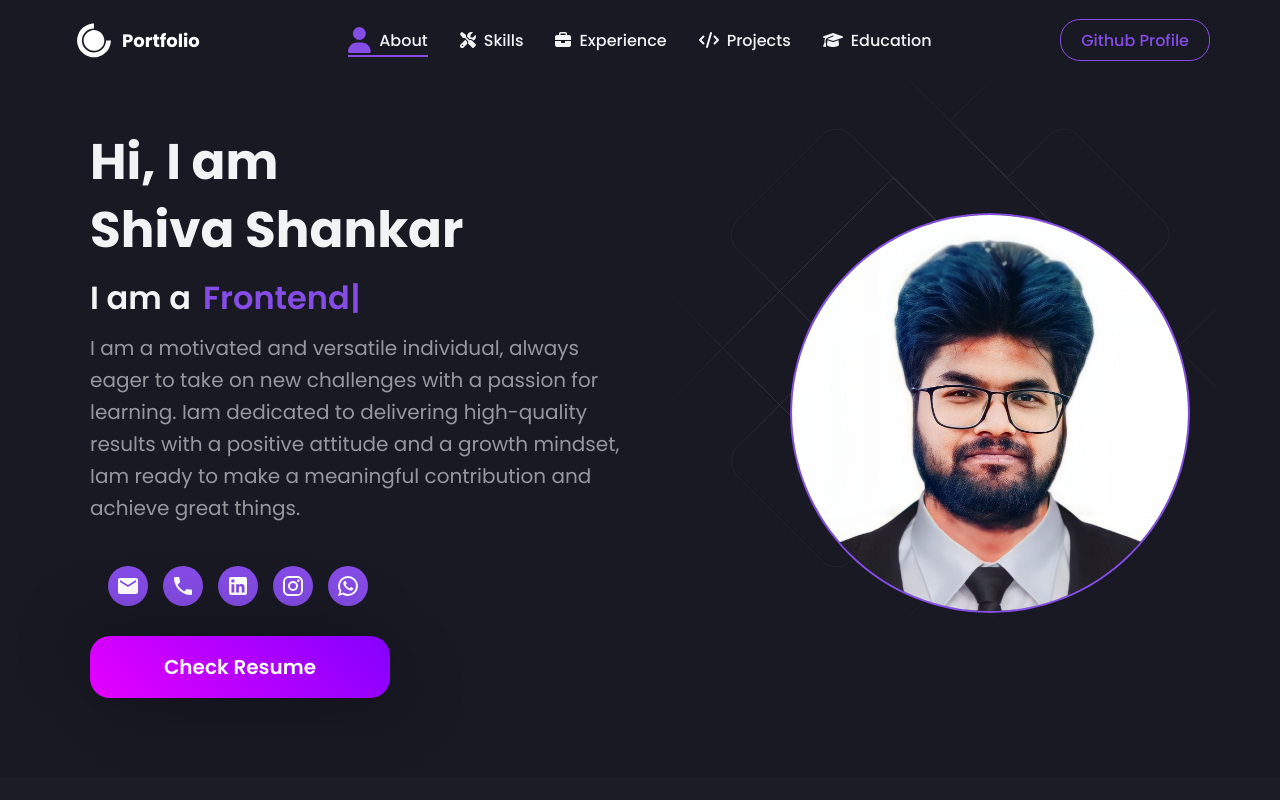
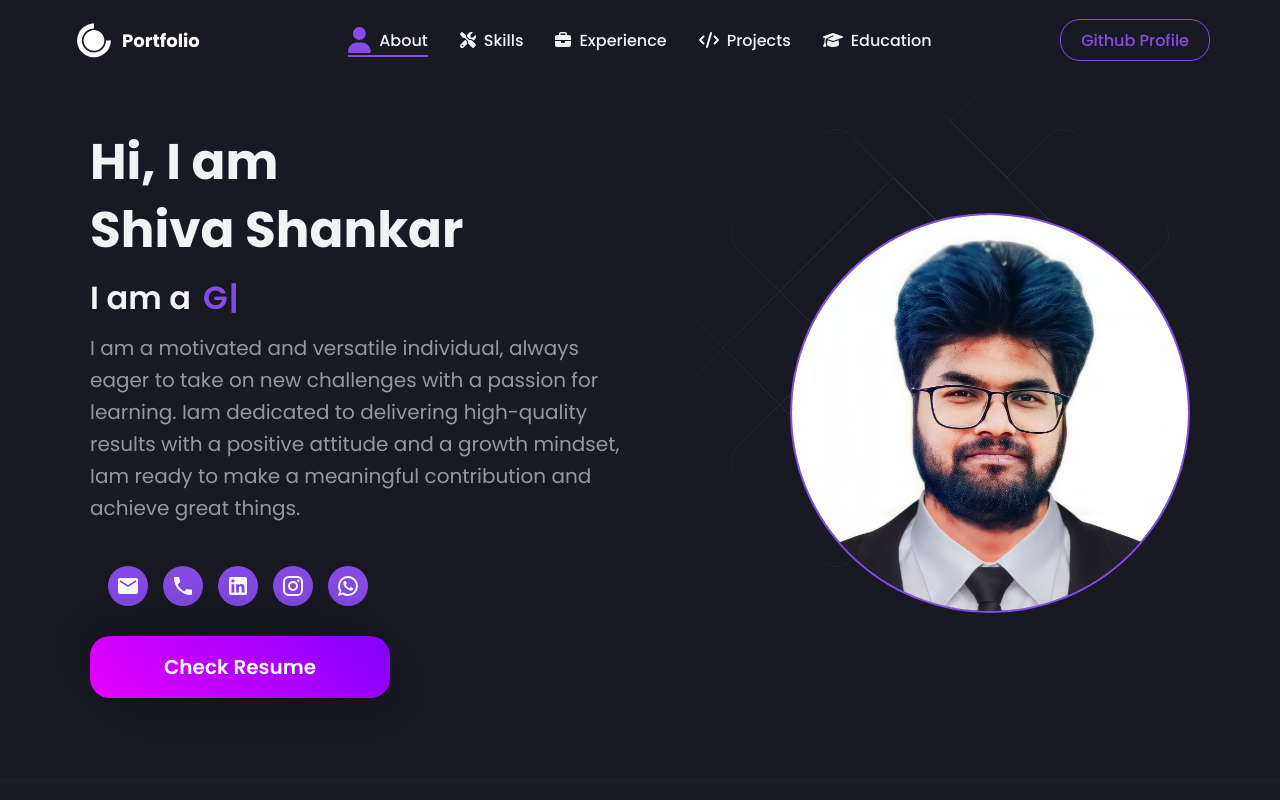
Before and after one commit to ShivaShankarGoddumarri/Shiva_Shankar_Portfolio, a React (Create React App) app: page / in a window 1280 px wide. Shown: the top 800 px of the page. Built offline with nearby package versions, Linux system fonts and the light colour scheme.

Commit message:
styles updated

```diff
--- a/src/data/constants.js
+++ b/src/data/constants.js
@@ -1,7 +1,7 @@
 export const Bio = {
   name: "Shiva Shankar",
   roles: [
-    "Frontend Web Developer ",
+    "Frontend Developer ",
     "Graphic Designer ",
     "Product Designer ",
     "Electronics Engineer"
```
